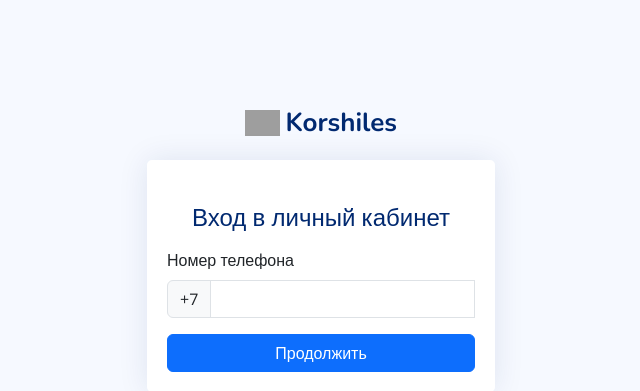
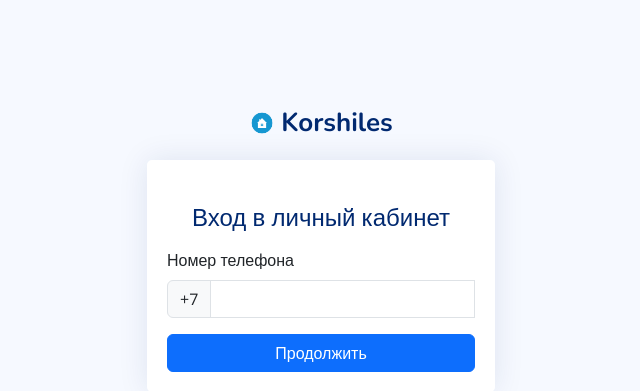
Before and after one commit to isazhan/korshiles, a Django app: page /my/login in a window 1280 px wide. Shown: the part 153-544 px from the top of the page, without its empty margins (319-959 px from the left). Run offline with Django 4.2, Linux system fonts and the light colour scheme; parts of the project's set-up code (start-up, migrations or seed data) failed here and were passed over; grey boxes are pictures that could not be loaded.

Commit message:
logo fixes

```diff
--- a/korshiles/settings.py
+++ b/korshiles/settings.py
@@ -23,7 +23,7 @@
 SECRET_KEY = 'django-insecure-n=uxz%k%^j+s70mr#fuu!8e1lw1z(t11ounae*nq23cbk!h!f3'
 
 # SECURITY WARNING: don't run with debug turned on in production!
-DEBUG = True
+DEBUG = False
 
 ALLOWED_HOSTS = ['*']
 
--- a/templates/include/nav.html
+++ b/templates/include/nav.html
@@ -2,8 +2,8 @@
 
     <div class="d-flex align-items-center justify-content-between">
       <a href="/" class="logo d-flex align-items-center">
-        <img src="assets/img/logo.png" alt="">
-        <span class="d-none d-lg-block">Korshiles</span>
+        <img src="/static/img/logo 48x48.png" alt="logo">
+        <span class="d-lg-block">Korshiles</span>
       </a>
 
     </div>
--- a/templates/users/login.html
+++ b/templates/users/login.html
@@ -11,9 +11,9 @@
             <div class="col-lg-4 col-md-6 d-flex flex-column align-items-center justify-content-center">
 
               <div class="d-flex justify-content-center py-4">
-                <a href="index.html" class="logo d-flex align-items-center w-auto">
-                  <img src="assets/img/logo.png" alt="">
-                  <span class="d-none d-lg-block">Korshiles</span>
+                <a href="/" class="logo d-flex align-items-center w-auto">
+                  <img src="/static/img/logo 48x48.png" alt="logo">
+                  <span class="d-lg-block">Korshiles</span>
                 </a>
               </div><!-- End Logo -->
 
```
